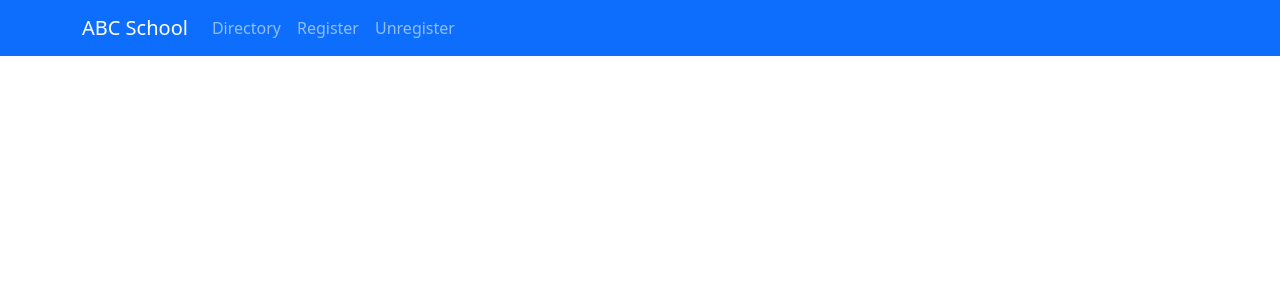
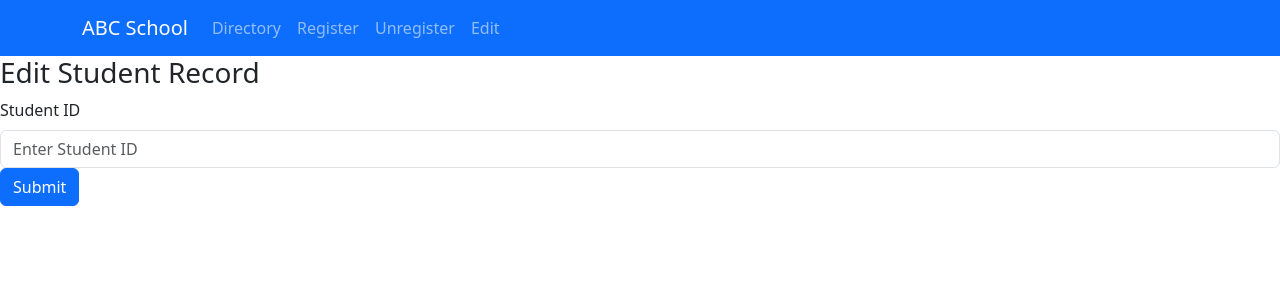
Before and after one commit to shibinjohn88/IIT-student-directory-frontend, a React (Create React App) app: page /edit in a window 1280 px wide. Shown: the top 300 px of the page. Built offline with nearby package versions, Linux system fonts and the light colour scheme.

Commit message:
Fea: Edit page created

```diff
--- a/src/App.js
+++ b/src/App.js
@@ -6,6 +6,7 @@ import 'bootstrap/dist/css/bootstrap.min.css';
 import { BrowserRouter as Router, Route, Routes } from 'react-router-dom';
 import MyRegister from './components/MyRegister';
 import MyUnregister from './components/MyUnregister';
+import MyEdit from './components/MyEdit';
 
 function App() {
   return (
@@ -16,6 +17,7 @@ function App() {
           <Route path="/" element={<MyHome/>} />
           <Route path="/register" element={<MyRegister/>} />
           <Route path="/unregister" element={<MyUnregister/>} />
+          <Route path="/edit" element={<MyEdit/>} />
         </Routes>
       </Router>
     </div>
--- /dev/null
+++ b/src/components/MyEdit.js
@@ -0,0 +1,199 @@
+import React from "react";
+import { useState } from 'react';
+import { Form, Button, Alert, Col } from 'react-bootstrap'
+
+function MyEdit () {
+
+    const [foundId, setFoundId] = useState(false)
+    const [foundError, setFoundError] = useState(null)
+    const [formData, setFormData] = useState({
+        studentid: ''
+      })
+
+    //set edit form
+    // const [studentRecord, setStudentRecord] = useState([])
+    const [formEditData, setFormEditData] = useState({
+        firstname: '',
+        lastname: '',
+        dob: '',
+        grade: '',
+        email: ''
+    })
+    const [success, setSuccess] = useState(null)
+    const [error, setError] =useState(null)
+
+
+    const handleChange = (e) => {
+    const { name, value } = e.target;
+    setFormData({
+        ...formData,
+        [name]: value,
+    });
+    }
+
+    const handleSubmit = async (e) => {
+        e.preventDefault()
+        try {
+            const response = await fetch(`${process.env.REACT_APP_API_URL}/api/students/${formData.studentid}`, {
+                method: 'GET'
+            });
+            const result = await response.json();
+            console.log(result);
+            if ( result.length > 0 ) {
+                setFoundId(true)
+                setFormEditData({
+                    ...formEditData,
+                    firstname: result[0].firstname,
+                    lastname: result[0].lastname,
+                    dob: result[0].birthdate.split("T")[0],
+                    grade: result[0].grade,
+                    email: result[0].email
+                });
+            }
+            else {
+                setFoundError("No record found, please check studentid is valid in directory")
+            }
+        }
+        catch (error) {
+            console.error('Error:', error);
+        }
+    }
+
+    const handleEditChange = (e) => {
+        const { name, value } = e.target;
+        setFormEditData({
+            ...formEditData,
+            [name]: value,
+        });
+    }
+
+    const handleEditSubmit = async (e) => {
+        e.preventDefault()
+        console.log(formEditData)
+        try {
+            const response = await fetch(`${process.env.REACT_APP_API_URL}/api/students/${formData.studentid}`, {
+                method: 'PUT',
+                headers: {
+                    'Content-Type': 'application/json',
+                },
+                body: JSON.stringify(formEditData),
+            });
+            const result = await response.json();
+            console.log(result);
+
+            //clear the form and success message
+            if (result.length > 0) {
+                setSuccess('Successfully editted student record. Go to directory to see the updates in record.')
+                setError(null)
+            }
+            else {
+                setError('An error occured. Please try again')
+                setSuccess(null)
+            }
+
+        } catch (error) {
+            console.error('There was a problem with the fetch operation:', error);
+            setError(`Failed to submit form: ${error}`)
+            setSuccess(null)
+        }
+    }
+
+
+
+    return (
+
+        <>
+            <h3 className="student-edit">Edit Student Record</h3>
+            {/* show studentid search form */}
+            {foundId === false && (
+            <Form onSubmit={handleSubmit} className="student-edit">
+
+                {foundError && <Alert variant="danger">{foundError}</Alert>}
+
+                <Form.Group as={Col} controlId="formStudentID">
+                    <Form.Label>Student ID</Form.Label>
+                    <Form.Control
+                        type="number"
+                        placeholder="Enter Student ID"
+                        name="studentid"
+                        value={formData.studentid}
+                        onChange={handleChange}
+                        min={1000}
+                        max={2000}
+                    />
+                </Form.Group>
+                <Button variant="primary" type="submit">
+                    Submit
+                </Button>
+            </Form>
+            )}
+
+            {/* show student edit form */}
+
+            {foundId === true && (
+            <Form onSubmit={handleEditSubmit} className="student-edit">
+
+                {error && <Alert variant="danger">{error}</Alert>}
+                {success && <Alert variant="success">{success}</Alert>}
+
+                <Form.Group as={Col} controlId="formFirstName">
+                    <Form.Label>First Name</Form.Label>
+                    <Form.Control
+                        type="text"
+                        value={formEditData.firstname}
+                        name="firstname"
+                        onChange={handleEditChange}
+                    />
+                </Form.Group>
+
+                <Form.Group as={Col} controlId="formLastName">
+                    <Form.Label>Last Name</Form.Label>
+                    <Form.Control
+                        type="text"
+                        value={formEditData.lastname}
+                        name="lastname"
+                        onChange={handleEditChange}
+                    />
+                </Form.Group>
+
+
+            <Form.Group controlId="formDob">
+                <Form.Label>Date of Birth</Form.Label>
+                <Form.Control
+                    type="date"
+                    value={formEditData.dob}
+                    name="dob"
+                    onChange={handleEditChange}
+                />
+            </Form.Group>
+
+            <Form.Group controlId="formGrade">
+                <Form.Label>Grade</Form.Label>
+                <Form.Control
+                    type="text"
+                    value={formEditData.grade}
+                    name="grade"
+                    onChange={handleEditChange}
+                />
+            </Form.Group>
+
+            <Form.Group controlId="formEmail">
+                <Form.Label>Email address</Form.Label>
+                <Form.Control
+                    type="email"
+                    name="email"
+                    value={formEditData.email}
+                    onChange={handleEditChange}
+                />
+            </Form.Group>
+                <Button variant="primary" type="submit">
+                    Submit
+                </Button>
+            </Form>
+            )}
+        </>
+    )
+
+}
+
+export default MyEdit
--- a/src/components/MyNavbar.js
+++ b/src/components/MyNavbar.js
@@ -14,6 +14,7 @@ function MyNavBar() {
             <Nav.Link href="/">Directory</Nav.Link>
             <Nav.Link href="/register">Register</Nav.Link>
             <Nav.Link href="/unregister">Unregister</Nav.Link>
+            <Nav.Link href="/edit">Edit</Nav.Link>
           </Nav>
         </Container>
       </Navbar>
```
